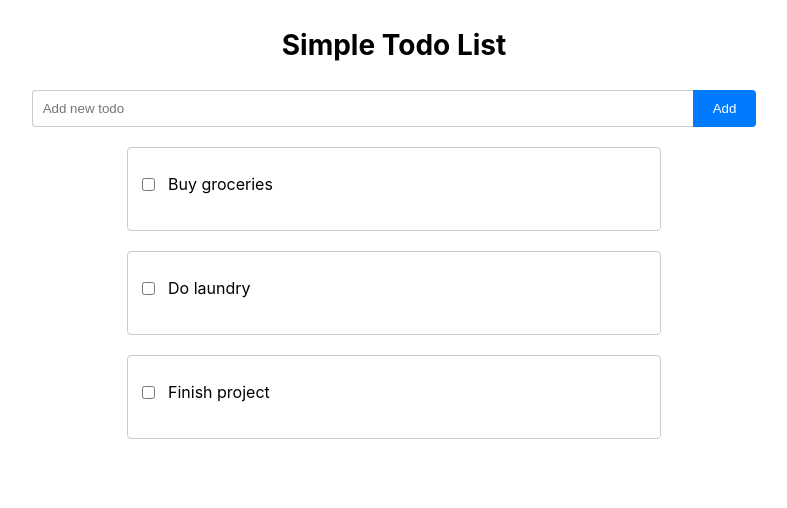
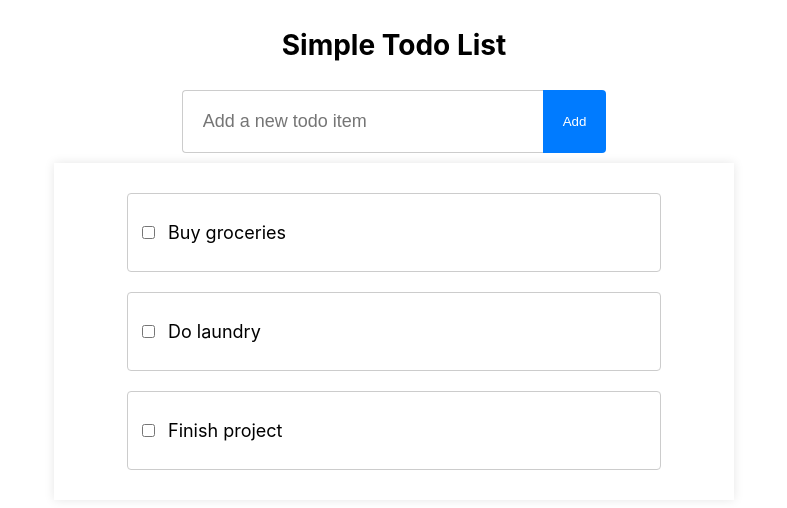
Before and after one commit to Stiegler-EdTech/react-todoList-template, a React (Create React App) app: page / in a window 1280 px wide. Shown: the top 508 px of the page, without its empty margins (246-1033 px from the left). Built offline with nearby package versions, Linux system fonts and the light colour scheme.

Commit message:
style changes

```diff
--- a/src/App.css
+++ b/src/App.css
@@ -1,5 +1,6 @@
 .App {
   text-align: center;
+
 }
 
 .App h3 {
--- a/src/components/jsx/NewTodo.js
+++ b/src/components/jsx/NewTodo.js
@@ -20,7 +20,7 @@ const NewTodo = (props) => {
         <input
           className="newTodoInput"
           type="text"
-          placeholder="Add new todo"
+          placeholder="Add a new todo item"
           value={inputValue}
           onChange={inputChangeHandler}
         />
--- a/src/components/styles/NewTodo.css
+++ b/src/components/styles/NewTodo.css
@@ -7,11 +7,12 @@
 
   .newTodoInput {
     flex-grow: 1;
-    max-width: 50%;
-    padding: 10px;
+    max-width: 25%;
+    padding: 20px;
     border: 1px solid #ccc;
     border-right: none; /* Remove the right border */
     border-radius: 4px 0 0 4px; /* Round the left corners */
+    font-size: 18px;
   }
 
   .newTodoButton {
--- a/src/components/styles/TodoItem.css
+++ b/src/components/styles/TodoItem.css
@@ -1,9 +1,10 @@
 .todoItem {
     display: flex;
     align-items: center;
-    margin-bottom: 10px;
+
   }
 
   .todoItem p {
     margin-left: 10px;
+    font-size: 18px;
   }
--- a/src/components/styles/TodoList.css
+++ b/src/components/styles/TodoList.css
@@ -4,6 +4,8 @@
     align-items: center;
     max-width: 50%;
     margin:auto;
+    box-shadow: 0 0 10px rgba(0,0,0,0.1);
+    padding:20px;
   }
 
   .todoItemContainer {
```
